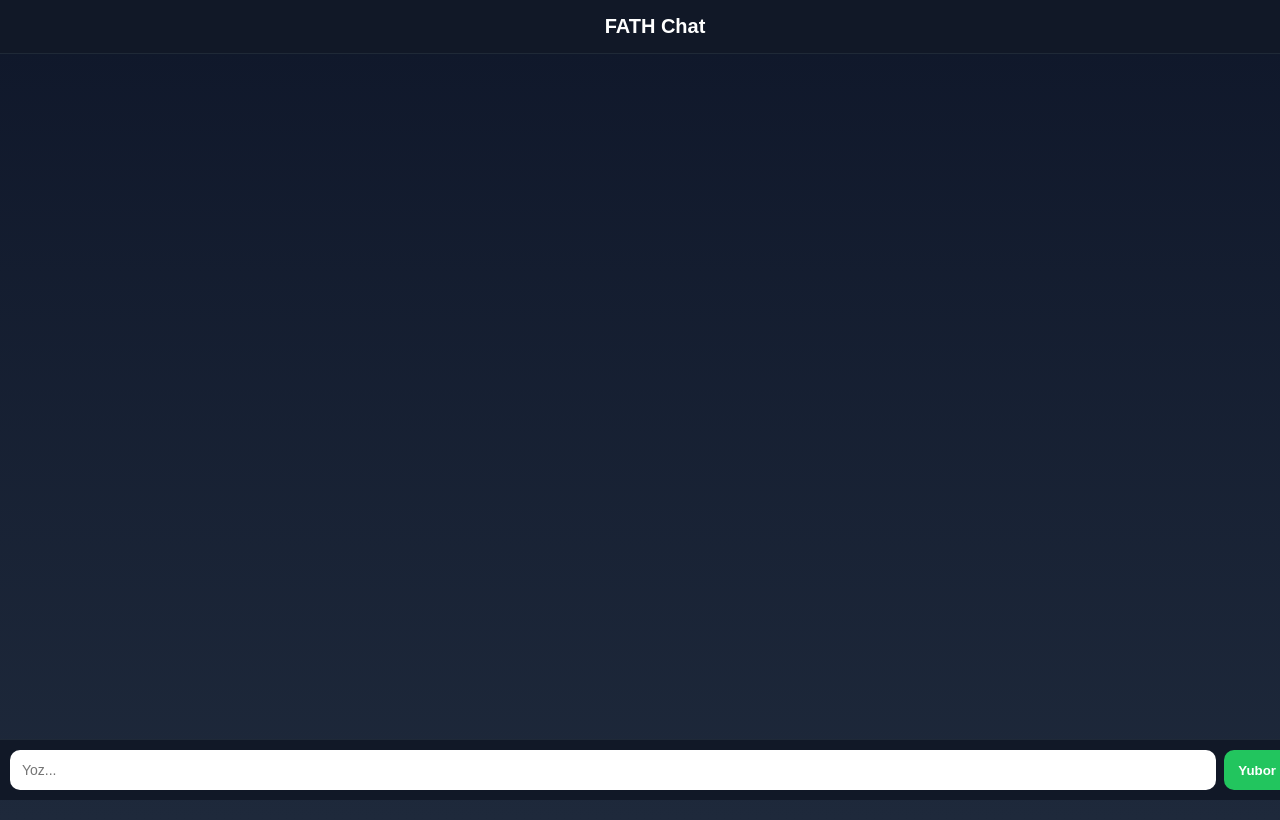
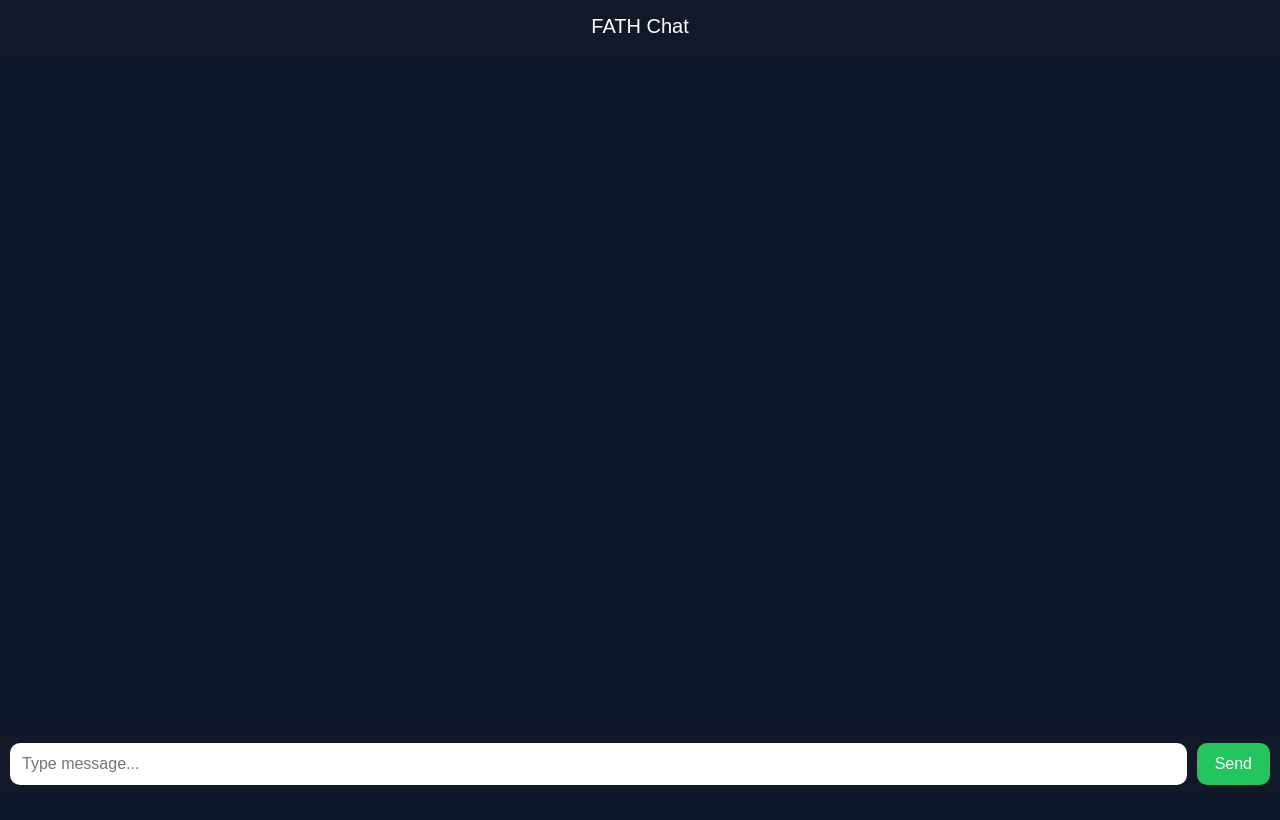
Before and after one commit to adamdabba02-spec/fath-chat, a Python web app: template templates/chat.html in a window 1280 px wide. After the commit the page ends 785 px from the top, so only its background shows below. Run offline with Jinja, Linux system fonts and the light colour scheme; the template is opened without the code that fills it, so the values that code supplies are empty.

Commit message:
Update chat.html

```diff
--- a/templates/chat.html
+++ b/templates/chat.html
@@ -1,93 +1,76 @@
 <!DOCTYPE html>
-<html lang="uz">
+<html lang="en">
 <head>
 <meta charset="UTF-8">
 <meta name="viewport" content="width=device-width, initial-scale=1.0">
 <title>FATH Chat</title>
 
 <style>
+* { box-sizing: border-box; }
+
 body {
     margin: 0;
+    background: #0f172a;
+    color: white;
     font-family: Arial;
-    background: linear-gradient(180deg, #0f172a, #1e293b);
-    color: white;
 }
 
 /* HEADER */
 .header {
-    position: fixed;
-    top: 0;
-    left: 0;
-    width: 100%;
+    padding: 15px;
     text-align: center;
-    padding: 15px;
     background: #111827;
-    border-bottom: 1px solid #1f2937;
     font-size: 20px;
-    font-weight: bold;
-    z-index: 9999;
 }
 
 /* CHAT */
 #chat {
-    margin-top: 70px;
-    margin-bottom: 80px;
-    height: calc(100vh - 150px);
+    height: calc(100vh - 120px);
     overflow-y: auto;
     padding: 10px;
-    display: flex;
-    flex-direction: column;
 }
 
 /* MESSAGE */
 .msg {
-    max-width: 80%;
     padding: 10px;
-    border-radius: 12px;
     margin: 5px;
-    font-size: 14px;
+    border-radius: 10px;
+    max-width: 70%;
 }
 
 .user {
     background: #2563eb;
-    align-self: flex-end;
+    margin-left: auto;
 }
 
 .bot {
     background: #1e293b;
-    align-self: flex-start;
 }
 
 /* INPUT */
 .input-box {
-    position: fixed;
-    bottom: 0;
-    left: 0;
-    width: 100%;
     display: flex;
     padding: 10px;
     background: #111827;
-    border-top: 1px solid #1f2937;
 }
 
-/* INPUT */
 input {
     flex: 1;
     padding: 12px;
     border-radius: 10px;
     border: none;
-    font-size: 14px;
+    outline: none;
+    font-size: 16px;
 }
 
-/* BUTTON */
 button {
-    margin-left: 8px;
-    padding: 12px 14px;
+    padding: 12px 18px;
+    margin-left: 10px;
+    background: #22c55e;
+    border: none;
     border-radius: 10px;
-    background: #22c55e;
     color: white;
-    border: none;
-    font-weight: bold;
+    font-size: 16px;
 }
 </style>
 </head>
@@ -99,40 +82,41 @@ button {
 <div id="chat"></div>
 
 <div class="input-box">
-    <input id="msg" placeholder="Yoz..." />
-    <button onclick="send()">Yubor</button>
+<input id="msg" placeholder="Type message..." onkeypress="if(event.key==='Enter') send()">
+<button onclick="send()">Send</button>
 </div>
 
 <script>
-function send() {
-    let input = document.getElementById("msg");
-    let text = input.value.trim();
-    if (!text) return;
-
-    addMsg(text, "user");
-    input.value = "";
-
-    fetch("/chat", {
-        method: "POST",
-        headers: {"Content-Type": "application/json"},
-        body: JSON.stringify({message: text})
-    })
-    .then(res => res.json())
-    .then(data => addMsg(data.reply, "bot"));
-}
-
-function addMsg(text, type) {
+function addMessage(text, type) {
     let div = document.createElement("div");
     div.className = "msg " + type;
     div.innerText = text;
     document.getElementById("chat").appendChild(div);
-    div.scrollIntoView();
 }
 
-/* ENTER */
-document.getElementById("msg").addEventListener("keypress", function(e) {
-    if (e.key === "Enter") send();
-});
+async function send() {
+    let input = document.getElementById("msg");
+    let msg = input.value.trim();
+
+    if (!msg) return;
+
+    addMessage(msg, "user");
+    input.value = "";
+
+    try {
+        let res = await fetch("/chat", {
+            method: "POST",
+            headers: {"Content-Type": "application/json"},
+            body: JSON.stringify({message: msg})
+        });
+
+        let data = await res.json();
+        addMessage(data.reply, "bot");
+
+    } catch {
+        addMessage("Server error", "bot");
+    }
+}
 </script>
 
 </body>
```
